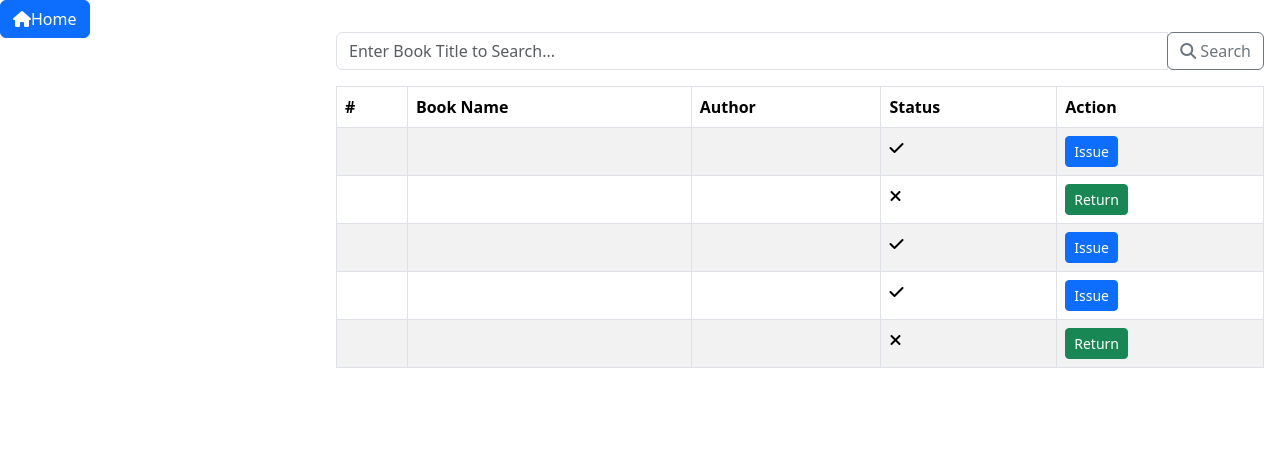
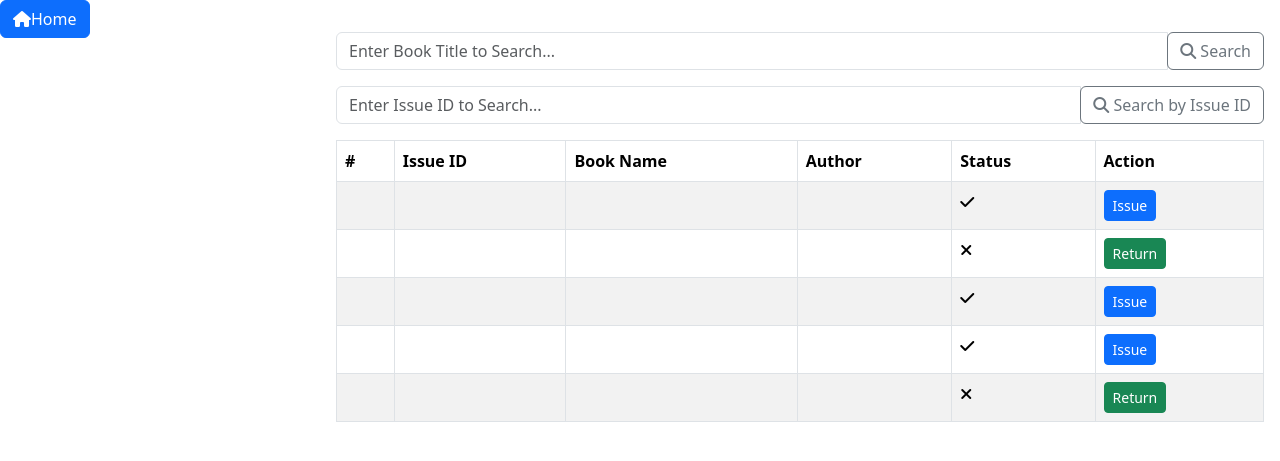
Before and after one commit to d9vp/Library-Management-System, a Flask app: template templates/index.html in a window 1280 px wide. Shown: the top 461 px of the page. Run offline with Flask 3, Linux system fonts and the light colour scheme; the template is opened without the code that fills it: values that come from a table or form of the project are taken from there, others are empty; some libraries are stand-ins or nearby versions.

Commit message:
added issue_id search bar

```diff
--- a/app.py
+++ b/app.py
@@ -5,7 +5,7 @@ from datetime import datetime, timedelta
 
 app = Flask(__name__)
 app.config['SQLALCHEMY_DATABASE_URI'] = 'sqlite:///library.db'
-# app.config['SQLALCHEMY_TRACK_MODIFICATIONS'] = False
+app.config['SQLALCHEMY_TRACK_MODIFICATIONS'] = False
 app.config['SECRET_KEY'] = 'your_secret_key'  # Replace with your secret key
 
 db.init_app(app)
@@ -15,16 +15,39 @@ migrate = Migrate(app, db)
 def home():
     if request.method == 'POST':
         search_text = request.form.get('searchInput', '').strip()
+        search_issue_id = request.form.get('searchIssueID')  # Get issue ID from form input
         if search_text:
             inventory_items = filter_inventory_by_title(search_text)
+        elif search_issue_id:
+            inventory_items = filter_inventory_by_issue_id(int(search_issue_id))
         else:
             inventory_items = Inventory.query.all()
     else:
         inventory_items = Inventory.query.all()
 
     inventory_data = prepare_inventory_data(inventory_items)
+    now = datetime.now().date()  # Get current date
 
-    return render_template("index.html", inventory=inventory_data)
+    return render_template("index.html", inventory=inventory_data, now=now)
+
+def filter_inventory_by_title(search_text):
+    # Filter inventory items where book title contains search_text
+    filtered_inventory = Inventory.query \
+        .join(Book) \
+        .filter(Book.title.ilike(f"%{search_text}%")) \
+        .all()
+    return filtered_inventory
+
+def filter_inventory_by_issue_id(issue_id):
+    # Query issues based on issue_id
+    issues = Issue.query.filter_by(issue_id=issue_id).all()
+
+    # Extract inventory items from issues
+    inventory_items = [issue.inventory for issue in issues]
+
+    return inventory_items
+
+
 
 @app.route("/issue/<int:inventory_id>", methods=['GET', 'POST'])
 def issue_book_form(inventory_id):
@@ -95,17 +118,6 @@ def return_book_form(issue_id):
         return redirect(url_for('home'))
 
 
-
-
-
-def filter_inventory_by_title(search_text):
-    # Filter inventory items where book title contains search_text
-    filtered_inventory = Inventory.query \
-        .join(Book) \
-        .filter(Book.title.ilike(f"%{search_text}%")) \
-        .all()
-    return filtered_inventory
-
 def prepare_inventory_data(inventory_items):
     inventory_data = []
     for item in inventory_items:
--- a/model.py
+++ b/model.py
@@ -49,7 +49,7 @@ class Inventory(db.Model):
         return f"{self.inventory_id}, {self.book_id}, {self.shelf_location}, {self.is_available}"
 
 class Issue(db.Model) :
-    __tablename_ ='issue'
+    __tablename__ ='issue'
     issue_id=db.Column(db.Integer, nullable=False, primary_key=True, autoincrement=True)
     inventory_id = db.Column(db.Integer, db.ForeignKey('inventory.inventory_id'))
     inventory = relationship('Inventory', backref=backref('issues', uselist=True))
--- a/templates/index.html
+++ b/templates/index.html
@@ -1,4 +1,7 @@
-{% extends "base.html" %} {% block body %}
+<!-- index.html -->
+
+{% extends "base.html" %}
+{% block body %}
 
 <div class="border-left p-3">
   <form method="post">
@@ -20,12 +23,31 @@
         </button>
       </div>
     </div>
+    <div class="input-group mb-3">
+      <input
+        type="number"
+        class="form-control"
+        name="searchIssueID"
+        placeholder="Enter Issue ID to Search..."
+        aria-describedby="basic-addon2"
+      />
+      <div class="input-group-append">
+        <button
+          class="btn btn-outline-secondary"
+          type="submit"
+          id="searchIssueIDButton"
+        >
+          <i class="fas fa-search"></i> Search by Issue ID
+        </button>
+      </div>
+    </div>
   </form>
 
   <table class="table table-striped table-bordered">
     <thead>
       <tr>
         <th scope="col">#</th>
+        <th scope="col">Issue ID</th>
         <th scope="col">Book Name</th>
         <th scope="col">Author</th>
         <th scope="col">Status</th>
@@ -36,6 +58,7 @@
       {% for inventory_item in inventory %}
       <tr>
         <td>{{ inventory_item['serial_number'] }}</td>
+        <td>{{ inventory_item['issue_id'] }}</td>
         <td>{{ inventory_item['title'] }}</td>
         <td>{{ inventory_item['author'] }}</td>
         <td>
```
